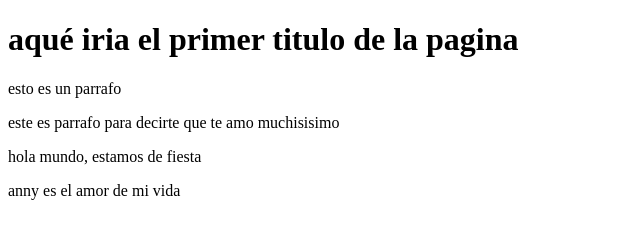
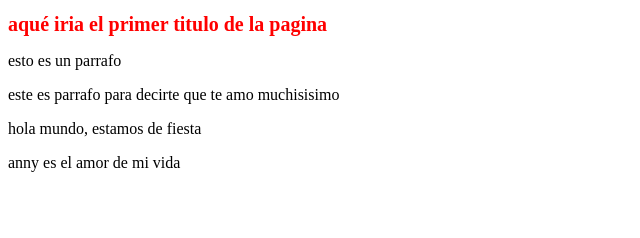
Before and after one commit to andonysan/anny, a plain HTML site: page index.html in a window 1280 px wide. Shown: the whole page, without its empty margins (0-640 px from the left). Drawn offline with Linux system fonts and the light colour scheme.

Commit message:
agregamos style h1

```diff
--- a/index.html
+++ b/index.html
@@ -4,6 +4,7 @@
     <meta charset="UTF-8">
     <meta http-equiv="X-UA-Compatible" content="IE=edge">
     <meta name="viewport" content="width=device-width, initial-scale=1.0">
+    <link rel="stylesheet" href="style.css">
     <title>Document</title>
 </head>
 <body>
@@ -12,5 +13,6 @@
     <p>este es parrafo para decirte que te amo muchisisimo</p>
     <p>hola mundo, estamos de fiesta</p>
     <p>anny es el amor de mi vida</p>
+
 </body>
 </html>
--- /dev/null
+++ b/style.css
@@ -0,0 +1,5 @@
+h1{
+    color: red;
+    font-family: 'Times New Roman', Times, serif;
+    font-size: 20px;
+}
```
